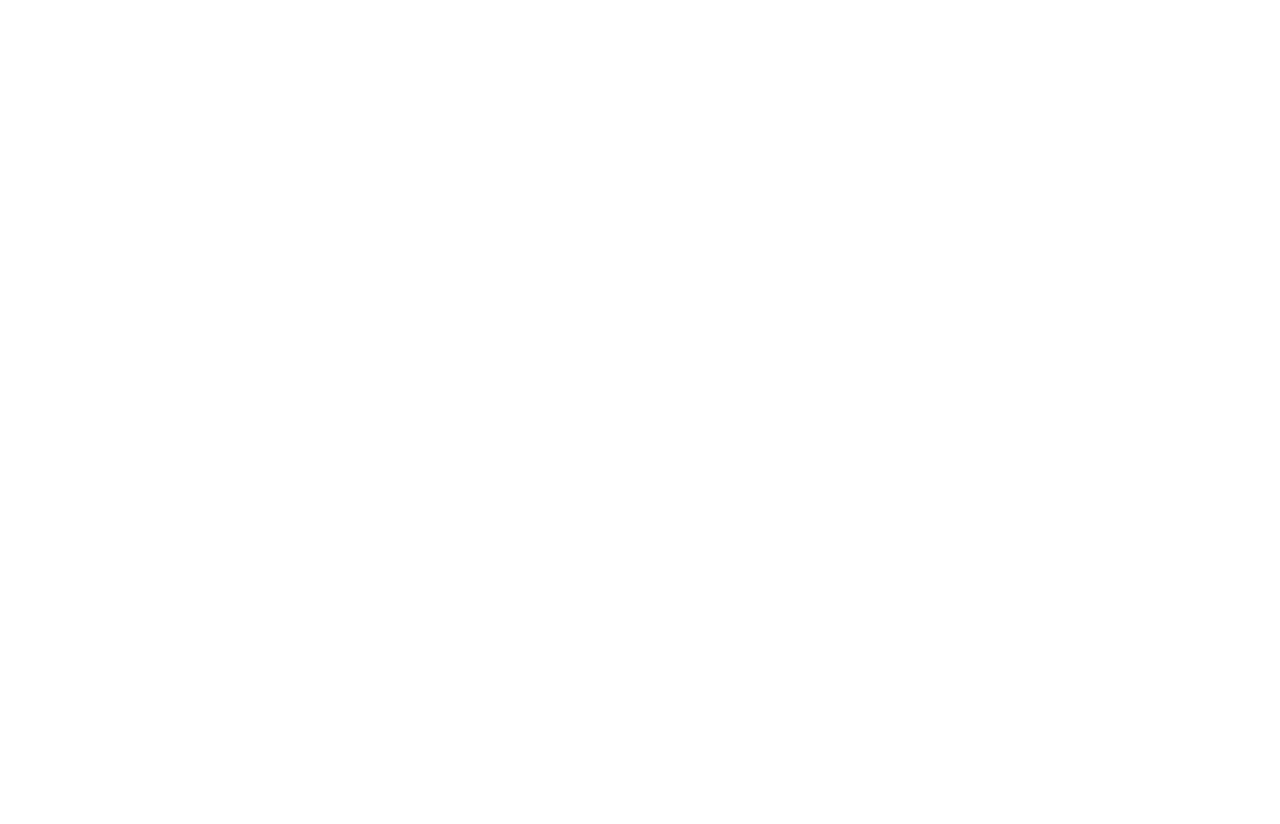
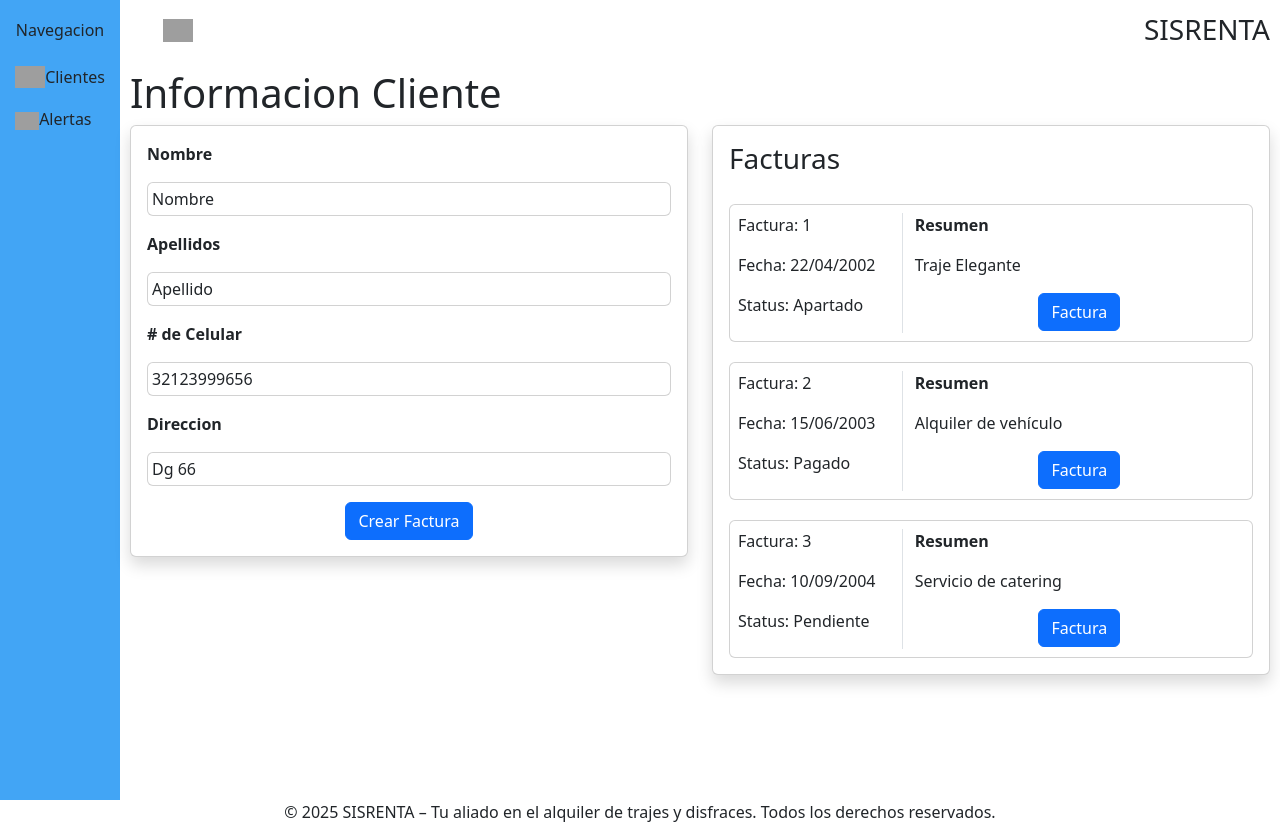
Before and after one commit to Sanavi01/sisrenta-react, a React (Vite) app: page /infoCustomer in a window 1280 px wide. Before the commit this address had no page. Before the commit the page ends 800 px from the top, so only its background shows below. Built offline with nearby package versions, Linux system fonts and the light colour scheme; grey boxes are pictures that could not be loaded.

Commit message:
Added InfoCustomer page, there is a mock customer and invoice list just to mocking

```diff
--- a/src/App.jsx
+++ b/src/App.jsx
@@ -6,6 +6,8 @@
 import Layout from './components/layout/Layout'
 import CreateCustomer from './pages/CreateCustomer/CreateCustomer'
 import FindCustomer from './pages/FindCustomer/FindCustomer'
+import InfoCustomer from './pages/InfoCustomer/InfoCustomer'
+
 
 
 
@@ -43,6 +45,14 @@
             </Layout>
           }
         />
+        <Route
+        path='/infoCustomer'
+        element={
+          <Layout>
+            <InfoCustomer />
+          </Layout>
+        }
+        />
 
       </Routes>
     </BrowserRouter>
--- a/src/global.css
+++ b/src/global.css
@@ -8,6 +8,7 @@
     height: 100vh;
 }
 
+
 .footer {
   bottom: 0;
   width: 100%;
--- /dev/null
+++ b/src/pages/InfoCustomer/InfoCustomer.css
@@ -0,0 +1,17 @@
+.right-side {
+    background-color: white;
+    padding: 10px;
+}
+
+#menu-container.collapsing {
+    transition: none !important;
+    height: auto !important;
+}
+
+
+.top-menu {
+    height: 5%;
+    display: flex;
+    justify-content: space-between;
+    align-items: center;
+}
--- /dev/null
+++ b/src/pages/InfoCustomer/InfoCustomer.jsx
@@ -0,0 +1,125 @@
+import { useState } from 'react'
+
+function InfoCustomer() {
+
+
+    const [customer, setCustomer] = useState({
+        name: "Nombre",
+        lastName: "Apellido",
+        phoneNumber: "32123999656",
+        homeAddress: "Dg 66",
+    })
+
+    const [invoices, setInvoices] = useState([
+        {
+            id: 1,
+            creationDate: "22/04/2002",
+            status: "Apartado",
+            description: "Traje Elegante",
+        },
+        {
+            id: 2,
+            creationDate: "15/06/2003",
+            status: "Pagado",
+            description: "Alquiler de vehículo",
+        },
+        {
+            id: 3,
+            creationDate: "10/09/2004",
+            status: "Pendiente",
+            description: "Servicio de catering",
+        },
+    ]);
+
+    const handleOnChange = (e) => {
+        const { name, value } = e.target;
+        setCustomer((prev) => ({
+            ...prev,
+            [name]: value
+        }))
+    }
+
+    const handleSubmit = (e) =>{
+        e.preventDefault();
+    }
+
+    return (
+        <div className="right-side">
+            <div className="top-menu" style={{ marginBottom: "20px" }}>
+                <button
+                    className="hamburger btn btn-toggle col-1"
+                    data-bs-target="#menu-container"
+                    data-bs-toggle="collapse"
+                    aria-controls="menu-container"
+                    aria-expanded="true">
+                    <img
+                        src="https://img.icons8.com/?size=100&id=8113&format=png&color=000000" alt="toggle" width="30" />
+
+                </button>
+                <h3 style={{ marginBottom: "0px" }}>
+                    SISRENTA
+                </h3>
+            </div>
+            {/* Aquí se inyectará el todo el contenido de la pagina */}
+            <div className="main-content">
+                <h1>Informacion Cliente</h1>
+                <div className="row flex-column flex-md-row">
+                    <div className="InfoCliente col">
+                        <div className="card shadow p-3">
+
+                            <p><b>Nombre</b></p>
+                            <p className="card p-1">{customer.name}</p>
+
+                            <p><b>Apellidos</b></p>
+                            <p className="card p-1">{customer.lastName}</p>
+
+                            <p><b># de Celular</b></p>
+                            <p className="card p-1">{customer.phoneNumber}</p>
+
+                            <p><b>Direccion</b></p>
+                            <p className="card p-1">{customer.homeAddress}</p>
+
+                            <div style={{ display: "flex", justifyContent: "center" }}>
+                                <a href="" className="btn btn-primary">Crear Factura</a>
+                            </div>
+                        </div>
+                    </div>
+
+
+
+                    <div className="FacturasCliente col pb-3">
+                        <div className="card shadow p-3" style={{ gap: "20px" }}>
+                            <h3>Facturas</h3>
+                            {invoices.map((invoice) =>
+                                <div className="card p-2 factura" key={invoice.id}>
+                                    <div className="row">
+                                        <div className="col-4 border-end">
+                                            <p>Factura: {invoice.id}</p>
+                                            <p>Fecha: {invoice.creationDate}</p>
+                                            <p>Status: {invoice.status}</p>
+                                        </div>
+                                        <div className="col">
+                                            <p><b>Resumen</b></p>
+                                            <p>{invoice.description}</p>
+                                            <div style={{display:"flex", justifyContent: "center"}}>
+                                                <form onSubmit={handleSubmit}>
+                                                    <button
+                                                    type="submit"
+                                                    className="btn btn-primary"
+                                                    value={invoice.id}
+                                                    name="invoice_id">Factura</button>
+                                                </form>
+                                            </div>
+                                        </div>
+                                    </div>
+                                </div>
+                            )}
+                        </div>
+                    </div>
+                </div>
+            </div>
+        </div>
+    )
+}
+
+export default InfoCustomer
```
